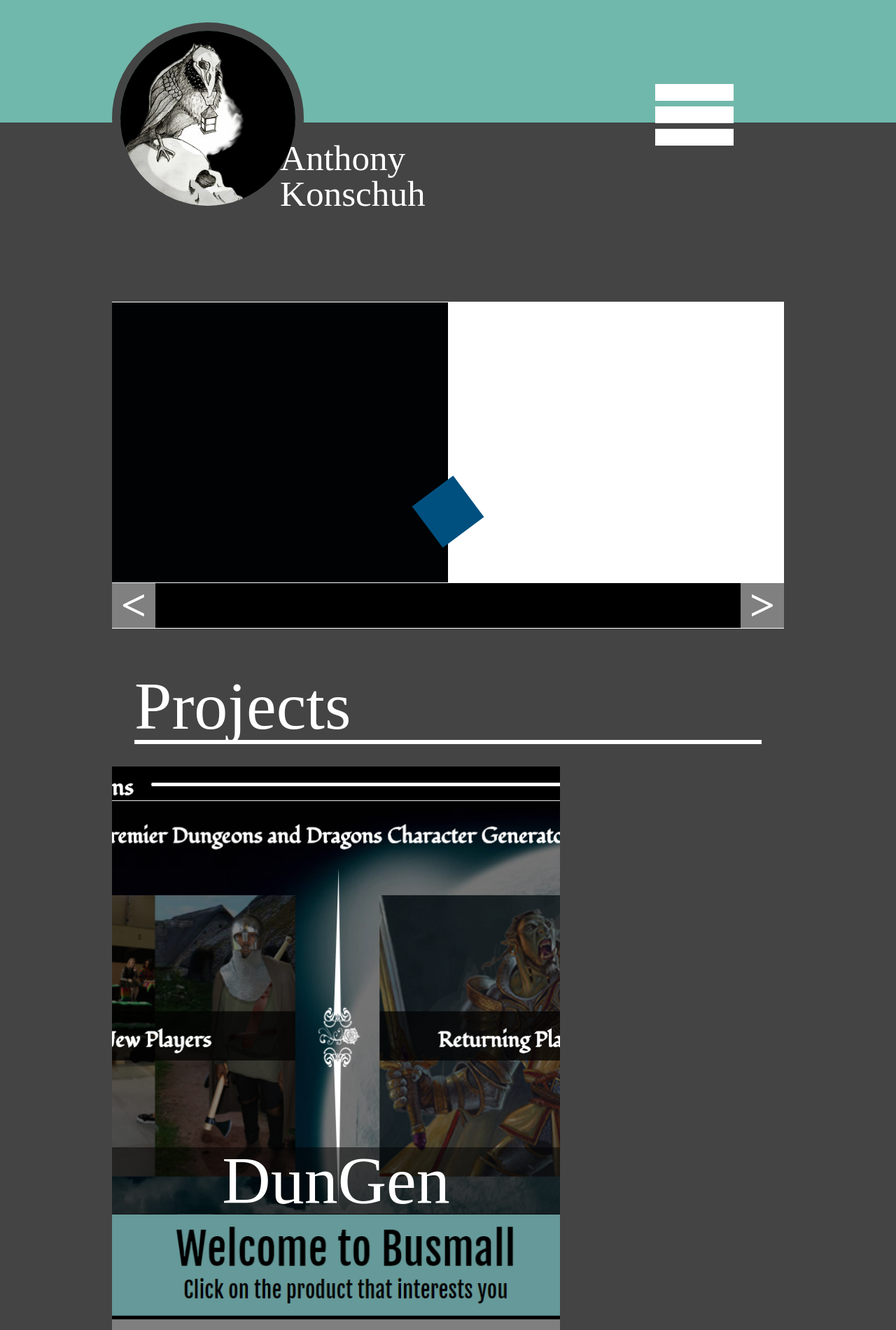
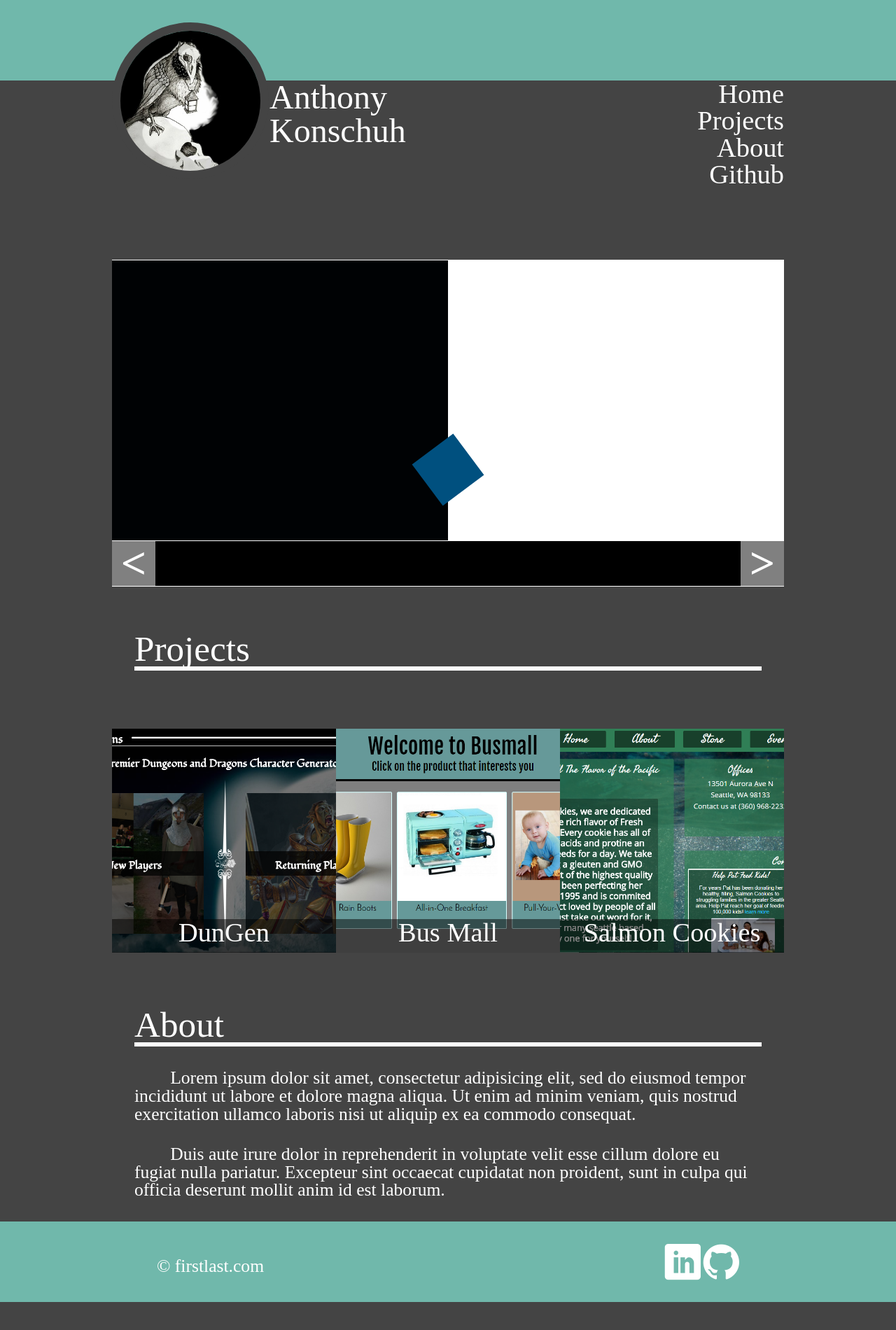
Before and after one commit to brainspork/portfolio, a plain HTML site: page index.html in a window 1280 px wide. Shown: the top 1900 px of the page at 70% size. After the commit the page ends 1860 px from the top, so only its background shows below. Drawn offline with Linux system fonts and the light colour scheme; files whose address does not match are found by name.

Commit message:
finishes css, adds slider functionality
finishes desktop view in css and adds functionality to the slider

```diff
--- a/index.html
+++ b/index.html
@@ -31,7 +31,7 @@
         <nav>
           <span class="icon-menu"></span>
           <ul class="navigation">
-            <li><a class="menu" href="">Home</a></li>
+            <li data-category="home"><a class="menu" href="#">Home</a></li>
             <li data-category="projects"><a class="menu" href="#">Projects</a></li>
             <li data-category="about"><a class="menu" href="#">About</a></li>
             <li><a class="menu" href="https://github.com/brainspork">Github</a></li>
--- a/scripts/projectData.js
+++ b/scripts/projectData.js
@@ -25,6 +25,6 @@ var rawData = [
 ];
 
 var animations = [
-  '<div id="backone" class="box-animation"><div id="ballone" class="box-animation"></div></div><div id="backtwo" class="box-animation"><div id="balltwo" class="box-animation"></div></div>',
-  '<p>works</p>'
+  '<div data-index="0" id="backone" class="box-animation animation"><div id="ballone" class="box-animation"></div></div><div id="backtwo" class="box-animation"><div id="balltwo" class="box-animation"></div></div>',
+  '<p data-index="1">works</p>', '<p data-index="2" >Works 2s</p>'
 ];
--- a/scripts/view.js
+++ b/scripts/view.js
@@ -1,23 +1,47 @@
 'use strict';
 
 var pageView = {};
+var $hero = $('.hero');
+var $currentAnimation;
 
 pageView.handleMainNav = function(){
   $('nav ul').on('click', 'li', function(){
     var $data = $(this).data('category');
-    $('.content').hide();
-    $('#' + $data).show();
+    if($data === 'home'){
+      $('.content').show();
+    }else{
+      $('.content').hide();
+      $('#' + $data).show();
+    }
   });
 }
 
 pageView.handleHero = function(){
-  var $hero = $('.hero');
   $hero.append(animations[0]);
+  $currentAnimation = $hero.children('.animation').data('index');
+  console.log($currentAnimation);
 }
 
 pageView.changeHero = function(){
-  var $hero = $('.hero');
-  var $arrow = $('.hero-arrow');
+  var $leftArrow = $('#left');
+  var $rightArrow = $('#right');
+  $rightArrow.on('click', function(){
+    $hero.html('');
+    if($currentAnimation === (animations.length - 1)){
+      $hero.append(animations[$currentAnimation = 0]);
+    }else{
+      $hero.append(animations[$currentAnimation += 1]);
+    }
+  });
+
+  $leftArrow.on('click', function(){
+    $hero.html('');
+    if($currentAnimation === 0){
+      $hero.append(animations[$currentAnimation = animations.length - 1]);
+    }else{
+      $hero.append(animations[$currentAnimation -= 1]);
+    }
+  });
 }
 
 $(document).ready(function(){
--- a/styles/base.css
+++ b/styles/base.css
@@ -8,13 +8,13 @@ body{
 header{
   width: 100%;
   height: 25vw;
-  background-color: #70B8AB
+  background-color: #70B8AB;
 }
 
 footer{
   width:100%;
   height: 10vw;
-  background-color: #70B8AB
+  background-color: #70B8AB;
 }
 
 /*text styles*/
@@ -40,9 +40,16 @@ a:visited, a:hover, a:link{
   text-decoration: none;
 }
 
-@media only screen and (min-width: 460px){
+@media only screen and (min-width: 640px){
   header{
-    max-height: 175px;
+    max-height: 115px;
   }
 
+  h3{
+    font-size: 5vw;
+  }
+
+  footer{
+    max-height: 115px;
+  }
 }
--- a/styles/layout.css
+++ b/styles/layout.css
@@ -104,6 +104,7 @@ nav:hover .navigation{
   width: 50vw;
   height: 50vw;
   margin: 0 auto;
+  top: 4vw;
 }
 
 .project-container:hover .project-lable{
@@ -152,7 +153,7 @@ nav:hover .navigation{
 
 /*about layout*/
 #about{
-  margin-top: 5vw;
+  margin-top: 10vw;
 }
 
 #about p{
@@ -183,26 +184,93 @@ footer p{
   font-size: 5vw;
 }
 
-@media only screen and (min-width: 460px){
+@media only screen and (min-width: 640px){
   .container{
     max-width: 960px;
     margin: 0 auto;
   }
 
+  /*navigation layout*/
   #main-nav{
     max-height: 200px;
   }
 
   .profile{
-    max-width: 250px;
-    max-height: 250px;
+    max-width: 200px;
+    max-height: 200px;
     top: 2.5vw;
     left: 0;
   }
 
   h1{
-    top: 100%;
-    left: 25%;
+    top: 115px;
+    left: 225px;
+    font-size: 3em;
+    width: 30%;
+  }
+
+  .icon-menu{
+    display: none;
+  }
+
+  .navigation{
+    display: block;
+    width: 40%;
+    top: 115px;
+    right: 0;
+  }
+
+  .navigation a{
+    font-size: 3vw;
+  }
+
+  .navigation a:hover{
+    color: #70B8AB;
+  }
+
+  /*hero*/
+  .hero-arrow:hover p{
+    color: #70B8AB;
+    cursor: pointer;
+  }
+
+  /*project layout*/
+  .project-container{
+    max-width: 320px;
+    max-height: 320px;
+  }
+
+  h3{
+    font-size: 4vw;
+  }
+
+  .project-lable h4{
+    font-size: 3vw;
+  }
+
+  .project-lable p{
+    font-size: 2vw;
+  }
+
+  /*about layout*/
+
+  #about p{
+    font-size: 2vw;
+    text-indent: 4vw;
+  }
+
+  /*footer layout*/
+
+  footer div{
+    max-height: 115px;
+  }
+
+  footer p{
+    top: 4vw;
+    font-size: 2vw;
+  }
+
+  .link-contain a{
     font-size: 4vw;
   }
 }
```
